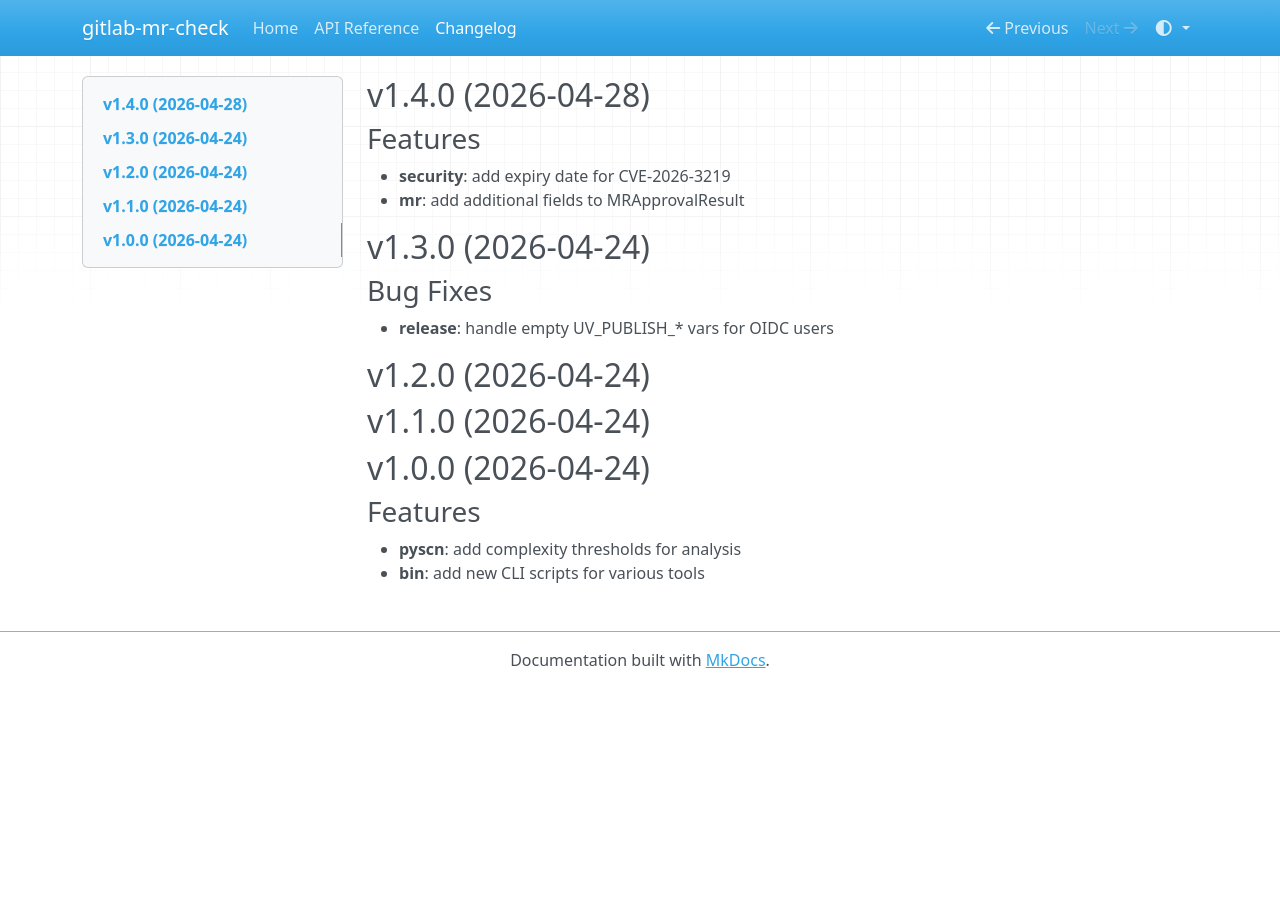
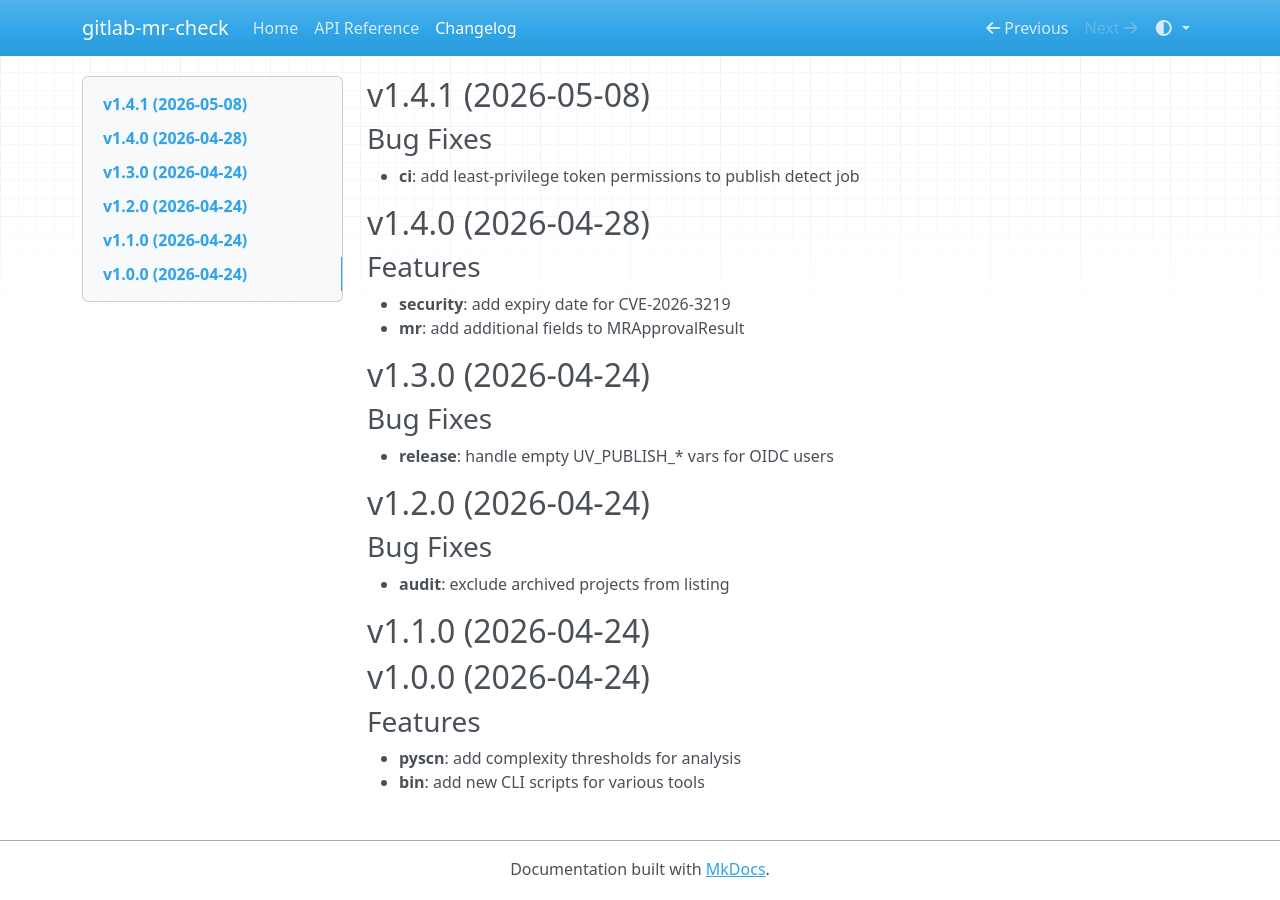
Before and after one commit to schubergphilis/gitlab-mr-check, an MkDocs documentation site: the page built from docs/changelog.md, in a window 1280 px wide. Built offline with MkDocs 1.6.1, drawn with Linux system fonts in a browser that asks for light colours; nearby versions of some CDN libraries.

Commit message:
docs: update changelog

```diff
--- a/docs/changelog.md
+++ b/docs/changelog.md
@@ -1,3 +1,9 @@
+## v1.4.1 (2026-05-08)
+
+### Bug Fixes
+
+- **ci**: add least-privilege token permissions to publish detect job
+
 ## v1.4.0 (2026-04-28)
 
 ### Features
@@ -13,6 +19,10 @@
 
 ## v1.2.0 (2026-04-24)
 
+### Bug Fixes
+
+- **audit**: exclude archived projects from listing
+
 ## v1.1.0 (2026-04-24)
 
 ## v1.0.0 (2026-04-24)
```
